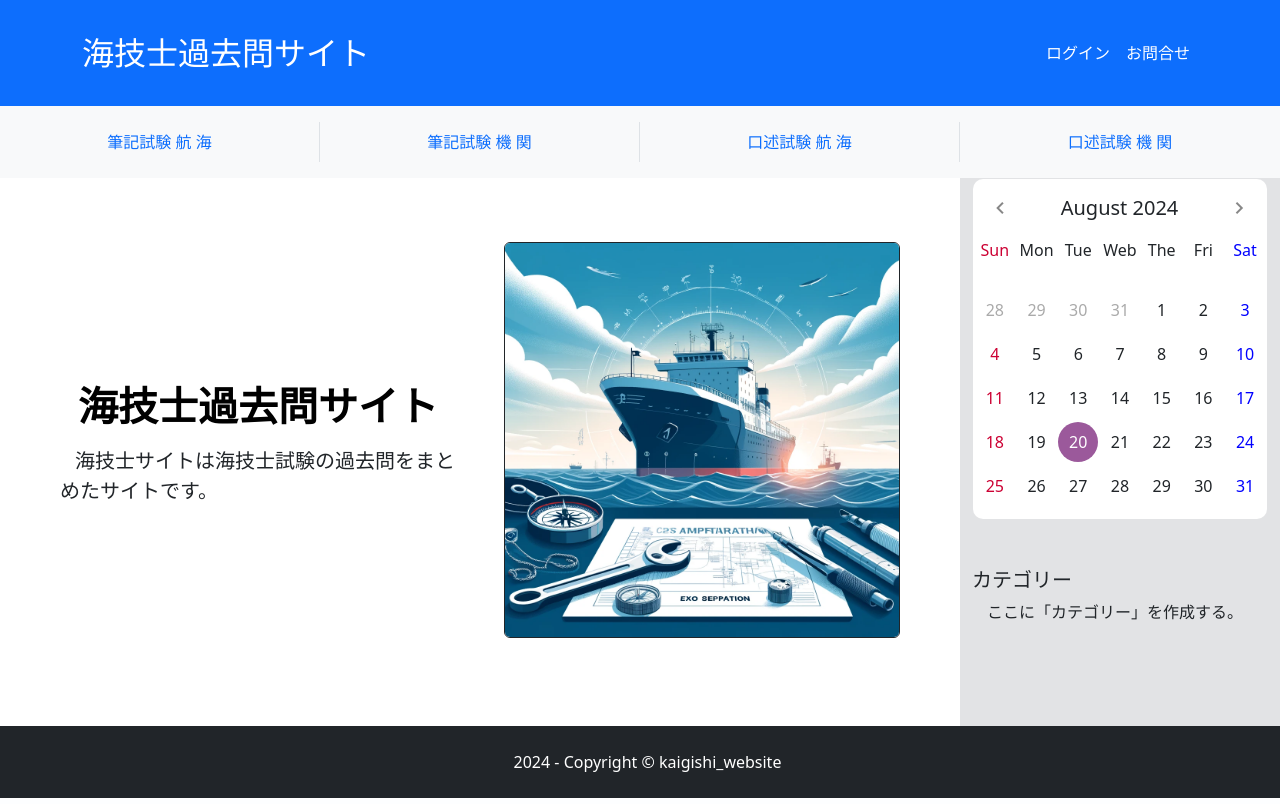
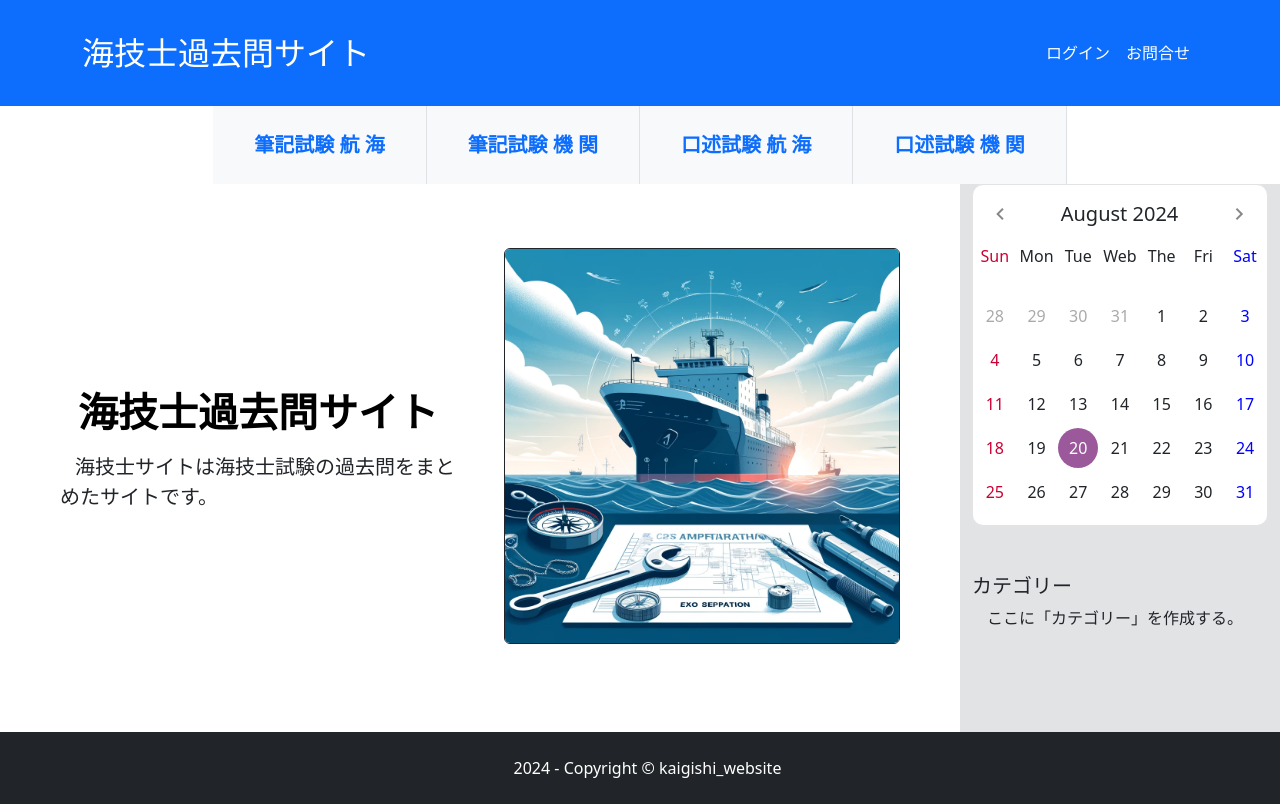
Before and after one commit to hashi5akihiro5/kaigishiwebsite_dev, a Django app: page / in a window 1280 px wide. Run offline with Django 4.2, Linux system fonts and the light colour scheme; some libraries are stand-ins or nearby versions.

Commit message:
[change] exam_nav レイアウト変更

```diff
--- a/kakomon/static/css/style.css
+++ b/kakomon/static/css/style.css
@@ -31,9 +31,18 @@ p.no-indent {
     display: block;
 }
 
-.dropdown>.dropdown-toggle:active {
+.dropdown>.nav-link:active {
     /*Without this, clicking will make it sticky*/
     pointer-events: none;
+}
+
+.dropdown:hover > .nav-link{
+  color: var(--bs-success);
+  opacity: 0.75;
+}
+
+.dropdown-menu .dropdown-item:hover {
+  background-color: var(--bs-success-bg-subtle);
 }
 
 /* 問題設定 */
--- a/kakomon/templates/kakomon/index.html
+++ b/kakomon/templates/kakomon/index.html
@@ -4,50 +4,50 @@
 {% block title %}海技士過去問サイト{% endblock %}
 
 {% block exam_nav %}
-<div class="bg-light py-3">
+<nav>
     <ul class="nav justify-content-center">
-        <li class="col-3 nav-item dropdown border-end">
-            <a class="nav-link text-center active" href="#" role="button" data-bs-toggle="dropdown" aria-expanded="false">
+        <li class="col-lg-2 col-3 nav-item dropdown border-end bg-light py-3">
+            <a class="nav-link text-center active fs-5 fw-bold" href="#" role="button" data-bs-toggle="dropdown" aria-expanded="false">
                 筆記試験  航 海
             </a>
-            <ul class="dropdown-menu">
+            <ul class="dropdown-menu w-100">
                 <li><a class="dropdown-item" href={% url 'kakomon:list_exam' "筆記" "航海" "1級" %}>航 海  1級</a></li>
                 <li><a class="dropdown-item" href={% url 'kakomon:list_exam' "筆記" "航海" "2級" %}>航 海  2級</a></li>
                 <li><a class="dropdown-item" href={% url 'kakomon:list_exam' "筆記" "航海" "3級" %}>航 海  3級</a></li>
             </ul>
         </li>
-        <li class="col-3 nav-item dropdown border-end">
-            <a class="nav-link text-center active" href="#" role="button" data-bs-toggle="dropdown" aria-expanded="false">
+        <li class="col-lg-2 col-3 nav-item dropdown border-end bg-light py-3">
+            <a class="nav-link text-center active fs-5 fw-bold" href="#" role="button" data-bs-toggle="dropdown" aria-expanded="false">
                 筆記試験  機 関
             </a>
-            <ul class="dropdown-menu">
+            <ul class="dropdown-menu w-100">
                 <li><a class="dropdown-item" href={% url 'kakomon:list_exam' "筆記" "機関" "1級" %}>機 関  1級</a></li>
                 <li><a class="dropdown-item" href={% url 'kakomon:list_exam' "筆記" "機関" "2級" %}>機 関  2級</a></li>
                 <li><a class="dropdown-item" href={% url 'kakomon:list_exam' "筆記" "機関" "3級" %}>機 関  3級</a></li>
             </ul>
         </li>
-        <li class="col-3 nav-item dropdown border-end">
-            <a class="nav-link text-center active" href="#" role="button" data-bs-toggle="dropdown" aria-expanded="false">
+        <li class="col-lg-2 col-3 nav-item dropdown border-end bg-light py-3">
+            <a class="nav-link text-center active fs-5 fw-bold" href="#" role="button" data-bs-toggle="dropdown" aria-expanded="false">
                 口述試験  航 海
             </a>
-            <ul class="dropdown-menu">
+            <ul class="dropdown-menu w-100">
                 <li><a class="dropdown-item" href={% url 'kakomon:list_subject' "口述" "航海" "1級" "0001" "01" %}>航 海  1級</a></li>
                 <li><a class="dropdown-item" href={% url 'kakomon:list_subject' "口述" "航海" "2級" "0002" "02" %}>航 海  2級</a></li>
                 <li><a class="dropdown-item" href={% url 'kakomon:list_exam' "口述" "航海" "3級" %}>航 海  3級</a></li>
             </ul>
         </li>
-        <li class="col-3 nav-item dropdown">
-            <a class="nav-link text-center active" href="#" role="button" data-bs-toggle="dropdown" aria-expanded="false">
+        <li class="col-lg-2 col-3 nav-item dropdown border-end bg-light py-3">
+            <a class="nav-link text-center active fs-5 fw-bold" href="#" role="button" data-bs-toggle="dropdown" aria-expanded="false">
                 口述試験  機 関
             </a>
-            <ul class="dropdown-menu">
+            <ul class="dropdown-menu w-100">
                 <li><a class="dropdown-item" href={% url 'kakomon:list_exam' "口述" "機関" "1級" %}>機 関  1級</a></li>
                 <li><a class="dropdown-item" href={% url 'kakomon:list_exam' "口述" "機関" "2級" %}>機 関  2級</a></li>
                 <li><a class="dropdown-item" href={% url 'kakomon:list_exam' "口述" "機関" "3級" %}>機 関  3級</a></li>
             </ul>
         </li>
     </ul>
-</div>
+</nav>
 {% endblock %}
 {% block content %}
 <!-- Hero section -->
```
